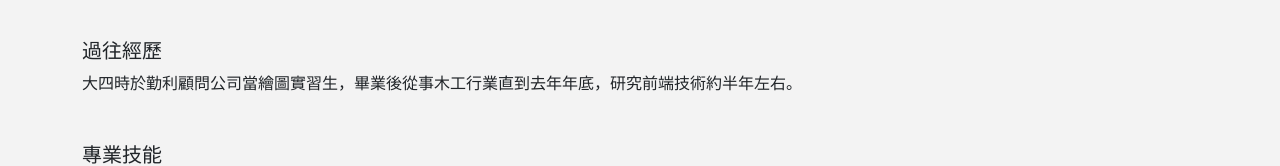
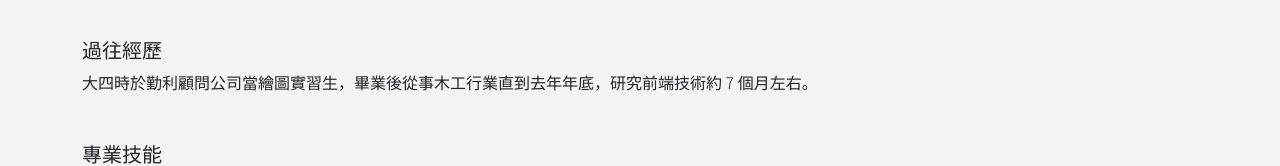
Before and after one commit to cr870406/resume, a Vue app: page / in a window 1280 px wide. Shown: the part 477-643 px from the top of the page. Built offline with nearby package versions, Linux system fonts and the light colour scheme.

Commit message:
修改文字

```diff
--- a/src/views/resume.vue
+++ b/src/views/resume.vue
@@ -22,7 +22,8 @@
 
         <h5 class="mt-5">過往經歷</h5>
         <p>
-          大四時於勤利顧問公司當繪圖實習生，畢業後從事木工行業直到去年年底，研究前端技術約半年左右。
+          大四時於勤利顧問公司當繪圖實習生，畢業後從事木工行業直到去年年底，研究前端技術約
+          7 個月左右。
         </p>
 
         <!-- <h5 class="mt-5">自學歷程</h5>
```
